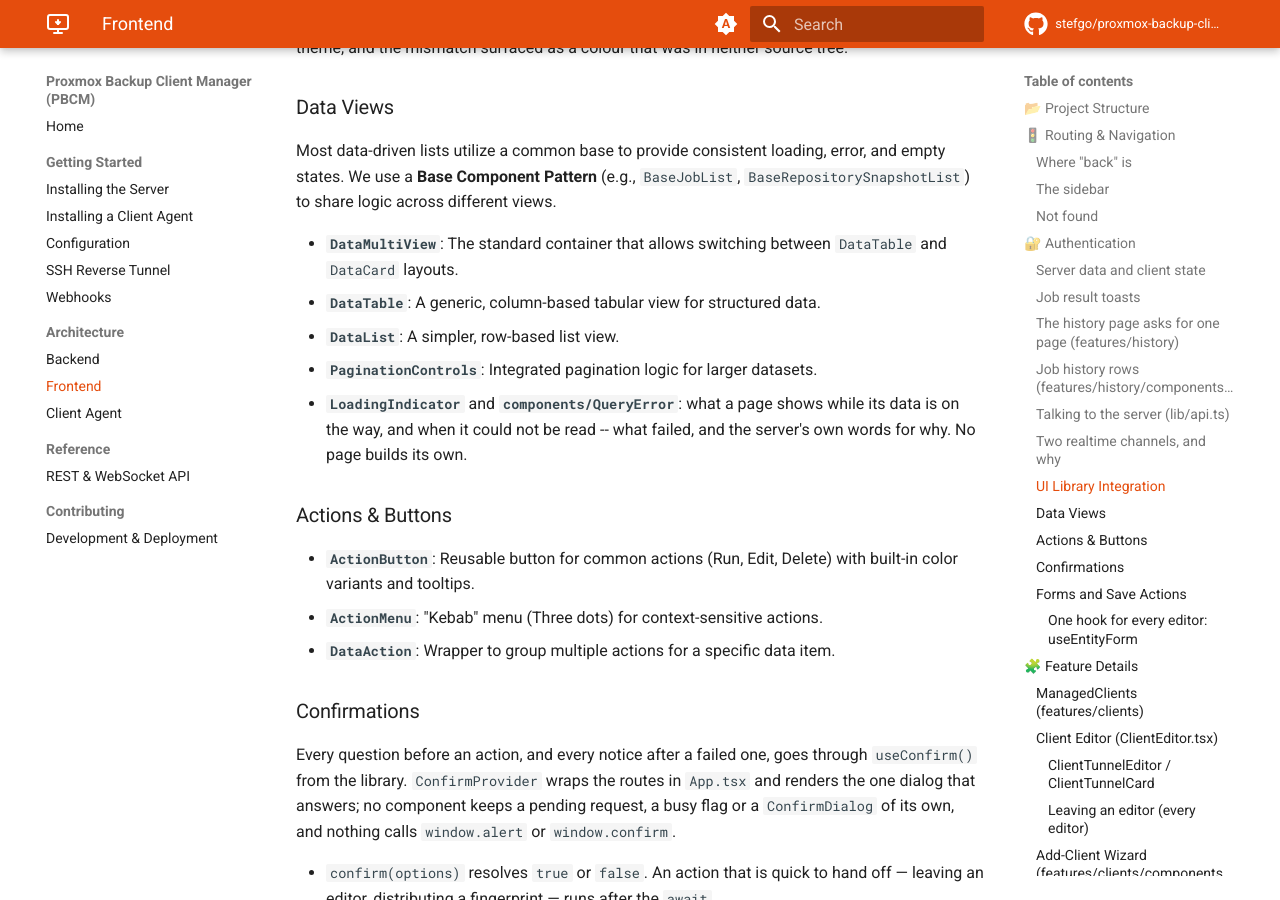
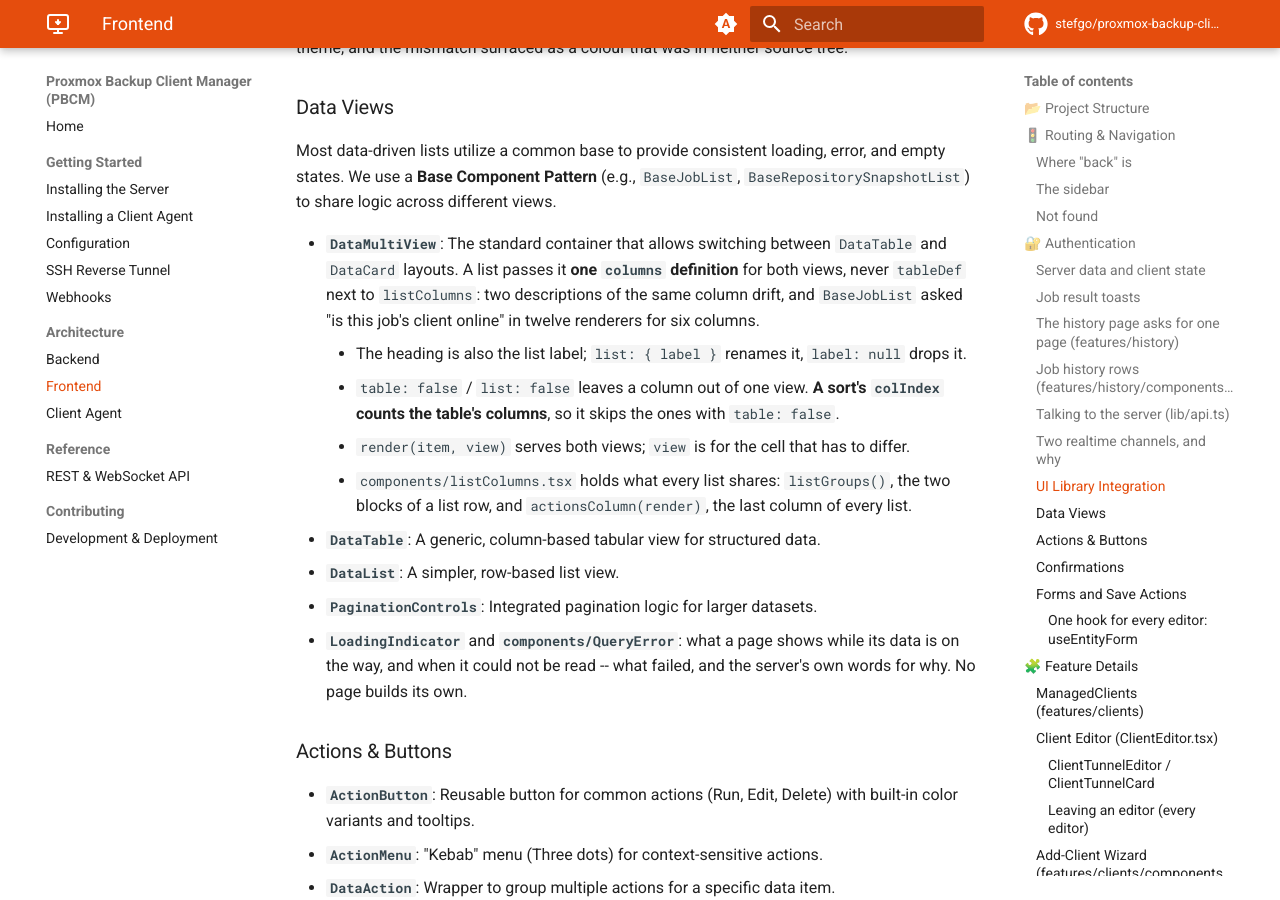
Before and after one commit to stefgo/proxmox-backup-client-manager, an MkDocs documentation site: the page built from docs/frontend.md, in a window 1280 px wide and 900 px high, scrolled down 10816 px. Built offline with MkDocs 1.6.1 and Material for MkDocs 9.7.7, drawn with Linux system fonts in a browser that asks for light colours; comment, search, counter and statistics services are not loaded.

Commit message:
docs: Describe the one column definition of a list
Co-Authored-By: Claude Opus 5.5 <noreply@anthropic.com>

```diff
--- a/docs/frontend.md
+++ b/docs/frontend.md
@@ -411,6 +411,15 @@ source tree.
 Most data-driven lists utilize a common base to provide consistent loading, error, and empty states. We use a **Base Component Pattern** (e.g., `BaseJobList`, `BaseRepositorySnapshotList`) to share logic across different views.
 
 - **`DataMultiView`**: The standard container that allows switching between `DataTable` and `DataCard` layouts.
+  A list passes it **one `columns` definition** for both views, never `tableDef` next to
+  `listColumns`: two descriptions of the same column drift, and `BaseJobList` asked "is this
+  job's client online" in twelve renderers for six columns.
+    - The heading is also the list label; `list: { label }` renames it, `label: null` drops it.
+    - `table: false` / `list: false` leaves a column out of one view. **A sort's `colIndex`
+      counts the table's columns**, so it skips the ones with `table: false`.
+    - `render(item, view)` serves both views; `view` is for the cell that has to differ.
+    - `components/listColumns.tsx` holds what every list shares: `listGroups()`, the two
+      blocks of a list row, and `actionsColumn(render)`, the last column of every list.
 - **`DataTable`**: A generic, column-based tabular view for structured data.
 - **`DataList`**: A simpler, row-based list view.
 - **`PaginationControls`**: Integrated pagination logic for larger datasets.
```
Also changed, not shown: CLAUDE.md (+4 -0 lines).
